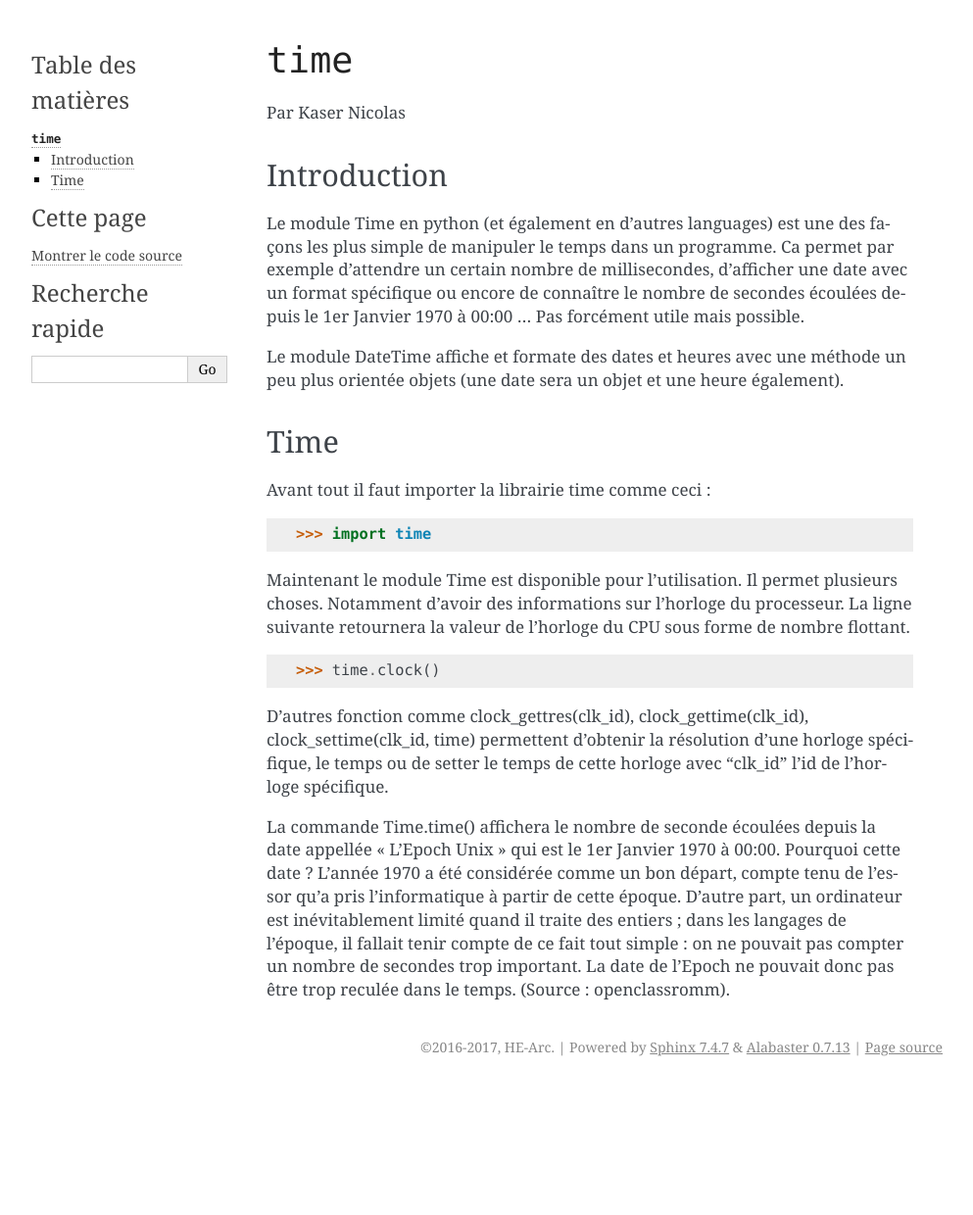
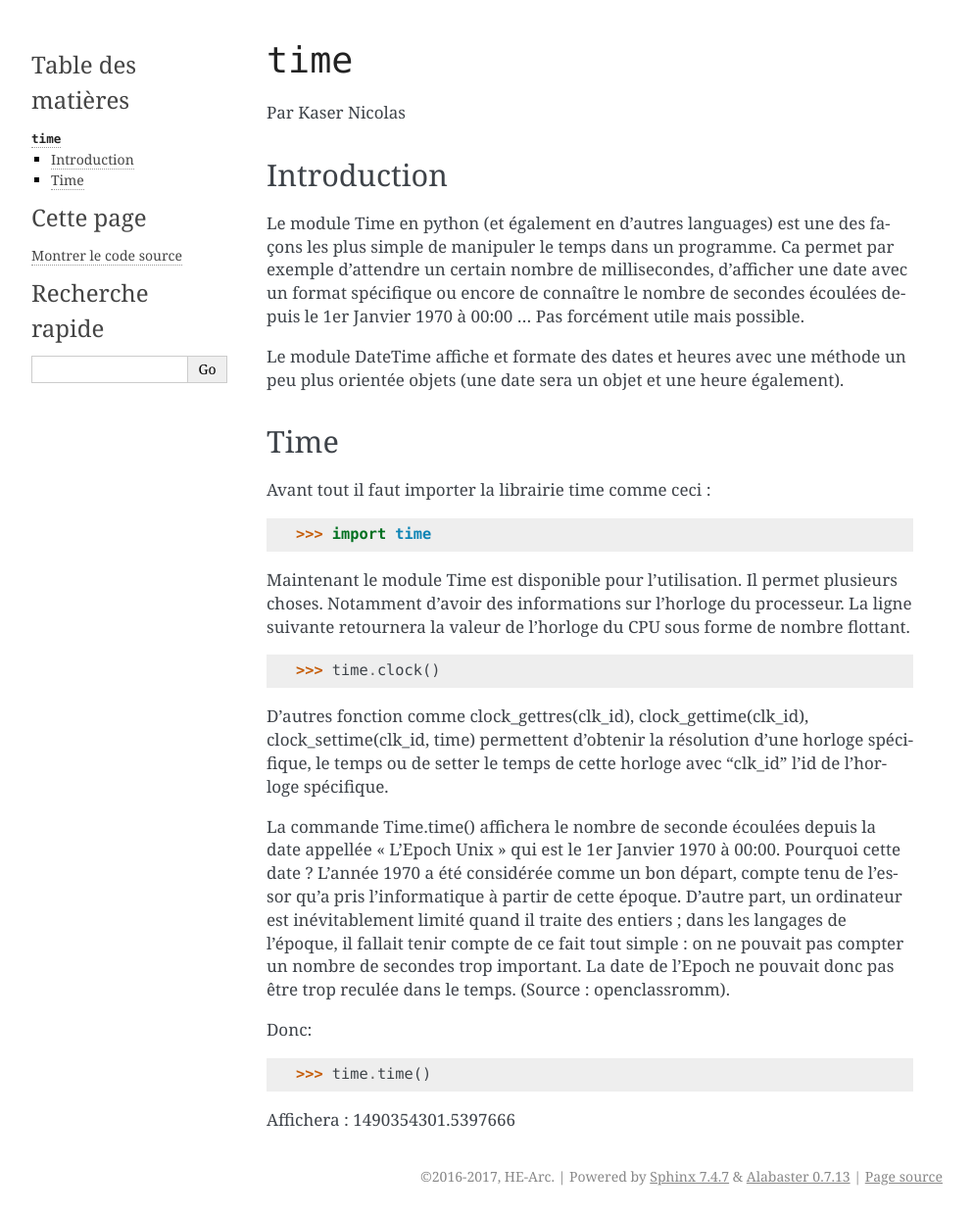
Before and after one commit to HE-Arc/livre-python, a Sphinx documentation site: the page built from source/time/index.rst, in a window 1280 px wide. Shown: the whole page at 98% size, without its empty margins (148-1141 px from the left). Built offline with Sphinx 7.4.7, drawn with Linux system fonts in a browser that asks for light colours; before the commit the page ends 1108 px from its top, so only the background shows below that.

Commit message:
Update index.rst

```diff
--- a/source/time/index.rst
+++ b/source/time/index.rst
@@ -36,3 +36,12 @@ D'autres fonction comme clock_gettres(clk_id), clock_gettime(clk_id), clock_sett
 
 La commande Time.time() affichera le nombre de seconde écoulées depuis la date appellée "L'Epoch Unix" qui est le 1er Janvier 1970 à 00:00.
 Pourquoi cette date ? L'année 1970 a été considérée comme un bon départ, compte tenu de l'essor qu'a pris l'informatique à partir de cette époque. D'autre part, un ordinateur est inévitablement limité quand il traite des entiers ; dans les langages de l'époque, il fallait tenir compte de ce fait tout simple : on ne pouvait pas compter un nombre de secondes trop important. La date de l'Epoch ne pouvait donc pas être trop reculée dans le temps. (Source : openclassromm).
+
+
+Donc:
+
+.. code:: python
+>>> time.time()
+
+
+Affichera : 1490354301.5397666
```
